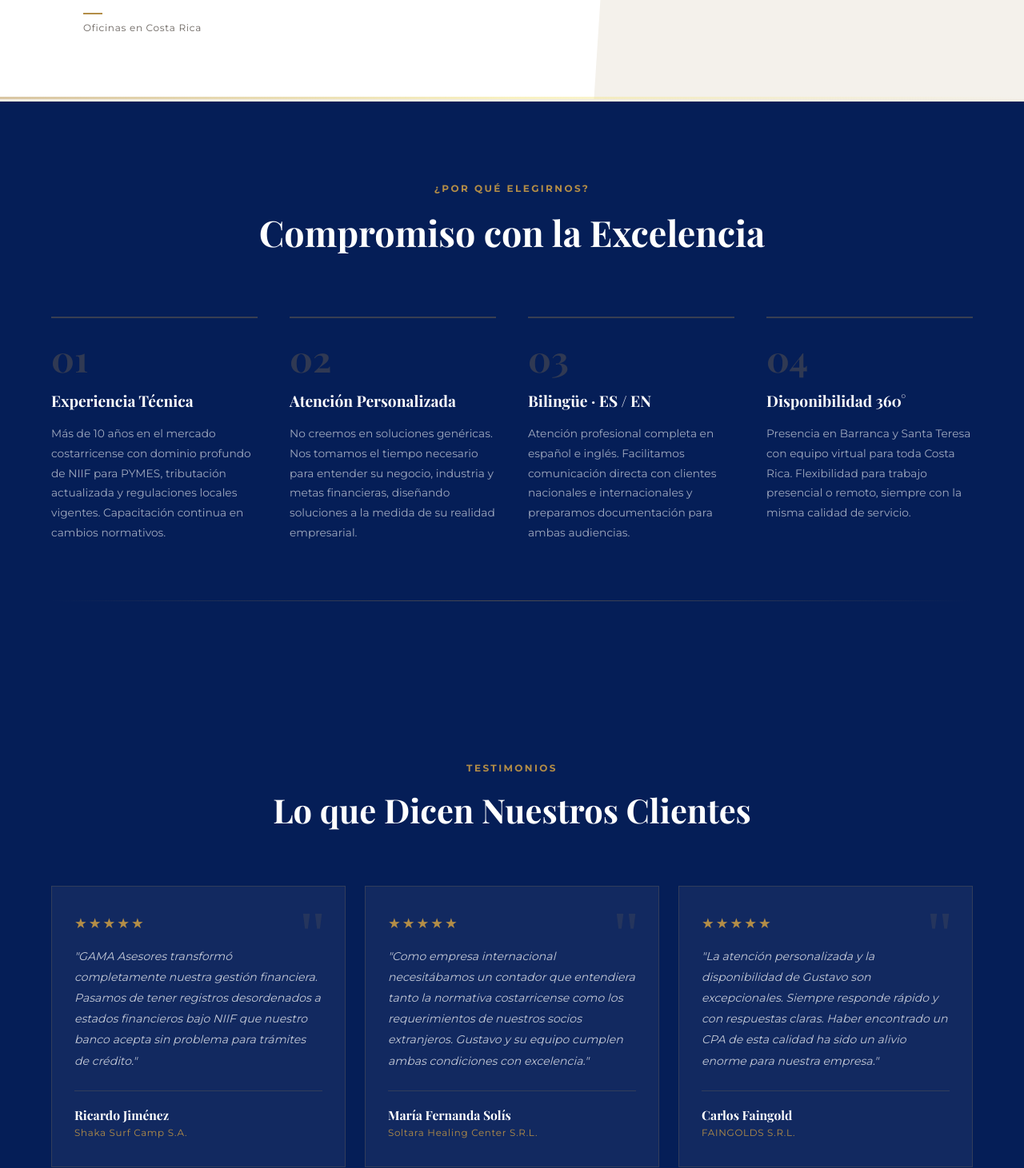
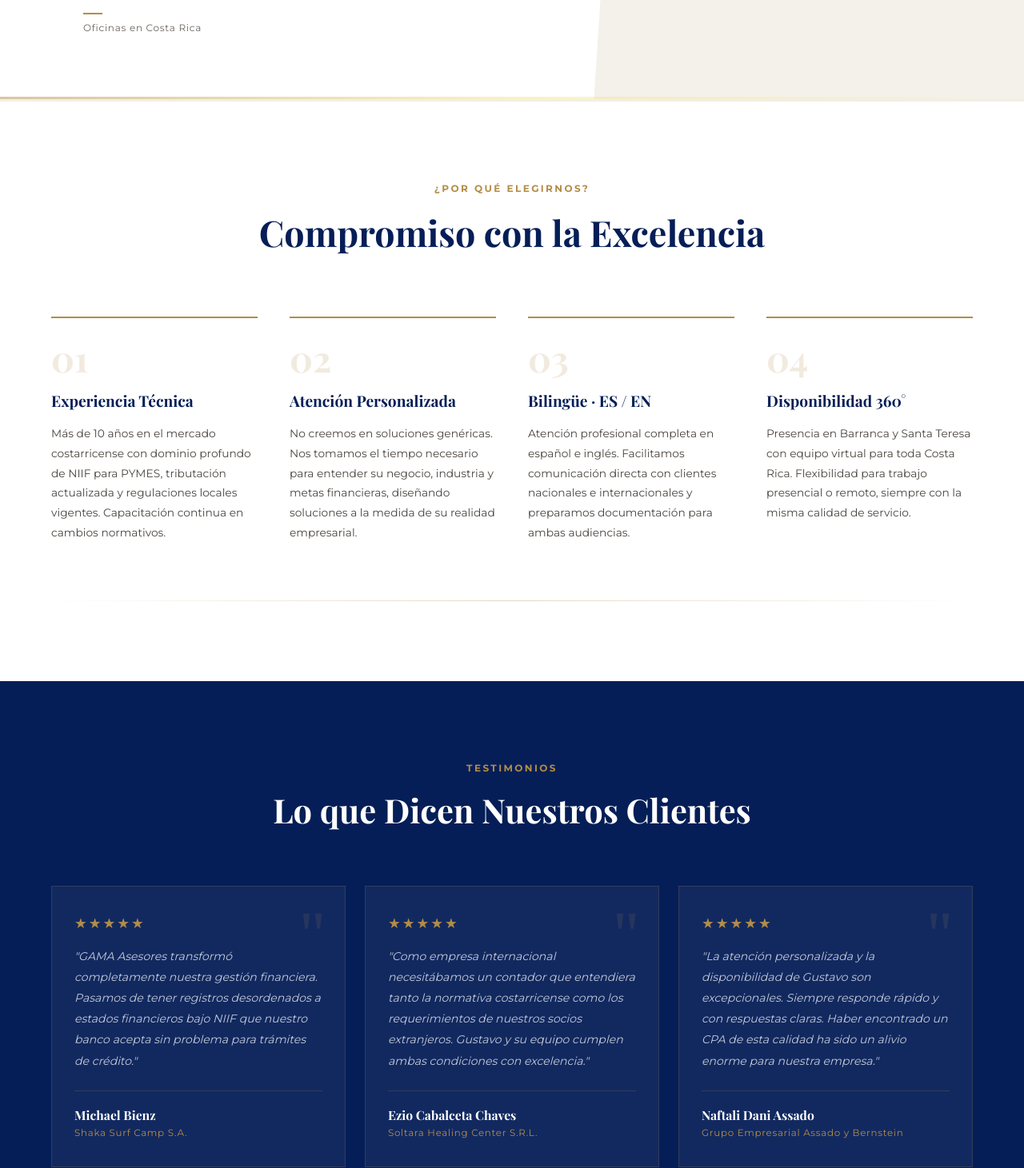
Before and after one commit to GAMA-Asesores-Contables/gama-website, a React (Vite) app: page / in a window 1280 px wide. Shown: the part 869-2330 px from the top of the page at 80% size. Built offline with nearby package versions, Linux system fonts and the light colour scheme.

Commit message:
Update App.jsx

```diff
--- a/src/App.jsx
+++ b/src/App.jsx
@@ -1349,25 +1349,24 @@ function ServicesSection({ lang }) {
 function WhySection({ lang }) {
   const t = DATA[lang].why;
   return (
-    <section style={{ padding:"100px 5%", background:C.navy }}>
+    <section style={{ padding:"100px 5%", background:C.white }}>
       <div style={{ maxWidth:1200, margin:"0 auto" }}>
         <div style={{ marginBottom:72, textAlign:"center" }}>
           <p style={{ color:C.gold, fontFamily:"'Montserrat',sans-serif", fontSize:"0.75rem", letterSpacing:"0.2em", textTransform:"uppercase", fontWeight:700, marginBottom:12 }}>{t.label}</p>
-          <h2 style={{ fontFamily:"'Playfair Display',serif", fontSize:"clamp(1.9rem,3.5vw,2.8rem)", color:C.white, fontWeight:700 }}>{t.title}</h2>
+          <h2 style={{ fontFamily:"'Playfair Display',serif", fontSize:"clamp(1.9rem,3.5vw,2.8rem)", color:C.navy, fontWeight:700 }}>{t.title}</h2>
         </div>
 
         <div style={{ display:"grid", gridTemplateColumns:"repeat(auto-fit,minmax(240px,1fr))", gap:40 }}>
           {t.items.map((item,i) => (
-            <div key={i} style={{ borderTop:`2px solid rgba(179,141,71,0.3)`, paddingTop:28 }}>
-              <div style={{ fontFamily:"'Playfair Display',serif", fontSize:"2.8rem", fontWeight:700, color:"rgba(179,141,71,0.25)", marginBottom:16, lineHeight:1 }}>{item.num}</div>
-              <h3 style={{ fontFamily:"'Playfair Display',serif", fontSize:"1.2rem", color:C.white, fontWeight:700, marginBottom:14 }}>{item.title}</h3>
-              <p style={{ fontFamily:"'Montserrat',sans-serif", fontSize:"0.86rem", color:"rgba(255,255,255,0.62)", lineHeight:1.8 }}>{item.text}</p>
+            <div key={i} style={{ borderTop:`2px solid ${C.gold}`, paddingTop:28 }}>
+              <div style={{ fontFamily:"'Playfair Display',serif", fontSize:"2.8rem", fontWeight:700, color:"rgba(179,141,71,0.18)", marginBottom:16, lineHeight:1 }}>{item.num}</div>
+              <h3 style={{ fontFamily:"'Playfair Display',serif", fontSize:"1.2rem", color:C.navy, fontWeight:700, marginBottom:14 }}>{item.title}</h3>
+              <p style={{ fontFamily:"'Montserrat',sans-serif", fontSize:"0.86rem", color:"#4a4540", lineHeight:1.8 }}>{item.text}</p>
             </div>
           ))}
         </div>
 
-        {/* Gold divider */}
-        <div style={{ marginTop:72, height:1, background:`linear-gradient(90deg, transparent, ${C.gold}, transparent)`, opacity:0.4 }} />
+        <div style={{ marginTop:72, height:1, background:`linear-gradient(90deg, transparent, ${C.gold}, transparent)`, opacity:0.35 }} />
       </div>
     </section>
   );
@@ -1737,19 +1736,19 @@ function ContactSection({ lang }) {
 /* ── TESTIMONIALS ── */
 function TestimonialsSection({ lang }) {
   const items = [
-    { name:"Ricardo Jiménez", company:"Shaka Surf Camp S.A.", stars:5,
+    { name:"Michael Bienz", company:"Shaka Surf Camp S.A.", stars:5,
       text: lang==="es"
         ? "GAMA Asesores transformó completamente nuestra gestión financiera. Pasamos de tener registros desordenados a estados financieros bajo NIIF que nuestro banco acepta sin problema para trámites de crédito."
         : "GAMA Advisors completely transformed our financial management. We went from disorganized records to IFRS financial statements that our bank accepts without issues for credit applications." },
-    { name:"María Fernanda Solís", company:"Soltara Healing Center S.R.L.", stars:5,
+    { name:"Ezio Cabalceta Chaves", company:"Soltara Healing Center S.R.L.", stars:5,
       text: lang==="es"
         ? "Como empresa internacional necesitábamos un contador que entendiera tanto la normativa costarricense como los requerimientos de nuestros socios extranjeros. Gustavo y su equipo cumplen ambas condiciones con excelencia."
         : "As an international company we needed an accountant who understood both Costa Rican regulations and our foreign partners' requirements. Gustavo and his team excel at both." },
-    { name:"Carlos Faingold", company:"FAINGOLDS S.R.L.", stars:5,
+    { name:"Naftali Dani Assado", company:"Grupo Empresarial Assado y Bernstein", stars:5,
       text: lang==="es"
         ? "La atención personalizada y la disponibilidad de Gustavo son excepcionales. Siempre responde rápido y con respuestas claras. Haber encontrado un CPA de esta calidad ha sido un alivio enorme para nuestra empresa."
         : "Gustavo's personalized service and availability are exceptional. He always responds quickly and clearly. Finding a CPA of this quality has been a huge relief for our company." },
-    { name:"Alejandra Mora", company: lang==="es" ? "Profesional independiente" : "Independent professional", stars:5,
+    { name:"Lilliana García Barrantes", company: "Abogada LG Privacy Legal", stars:5,
       text: lang==="es"
         ? "Llevaba años declarando de forma incorrecta sin saberlo. Gracias a GAMA Asesores regularicé mi situación tributaria y ahora tengo la tranquilidad de cumplir correctamente. El costo de la asesoría se recuperó en el primer año."
         : "For years I had been filing incorrectly without knowing it. Thanks to GAMA Advisors I regularized my tax situation. The advisory cost was recovered in the first year." },
@@ -1799,12 +1798,12 @@ function MapSection({ lang }) {
     {
       name: lang==="es" ? "Oficina Puntarenas" : "Puntarenas Office",
       addr: lang==="es" ? "Residencial Bulevar del Sol, Etapa IV, Barranca, Puntarenas" : "Residencial Bulevar del Sol, Stage IV, Barranca, Puntarenas",
-      mapSrc: "https://maps.google.com/maps?q=Barranca,Puntarenas,Costa+Rica&z=14&output=embed",
+      mapSrc: "https://maps.google.com/maps?q=9.97055,-84.72782&z=17&output=embed",
     },
     {
       name: lang==="es" ? "Oficina Peninsular" : "Peninsula Office",
       addr: lang==="es" ? "Frente a la Plaza de Fútbol, 2° piso Súper El Mango, Santa Teresa, Cóbano" : "Across from the Soccer Field, 2nd floor Súper El Mango, Santa Teresa, Cóbano",
-      mapSrc: "https://maps.google.com/maps?q=Santa+Teresa,Cobano,Puntarenas,Costa+Rica&z=14&output=embed",
+      mapSrc: "https://maps.google.com/maps?q=9.63883,-85.16311&z=17&output=embed",
     },
   ];
 
```
